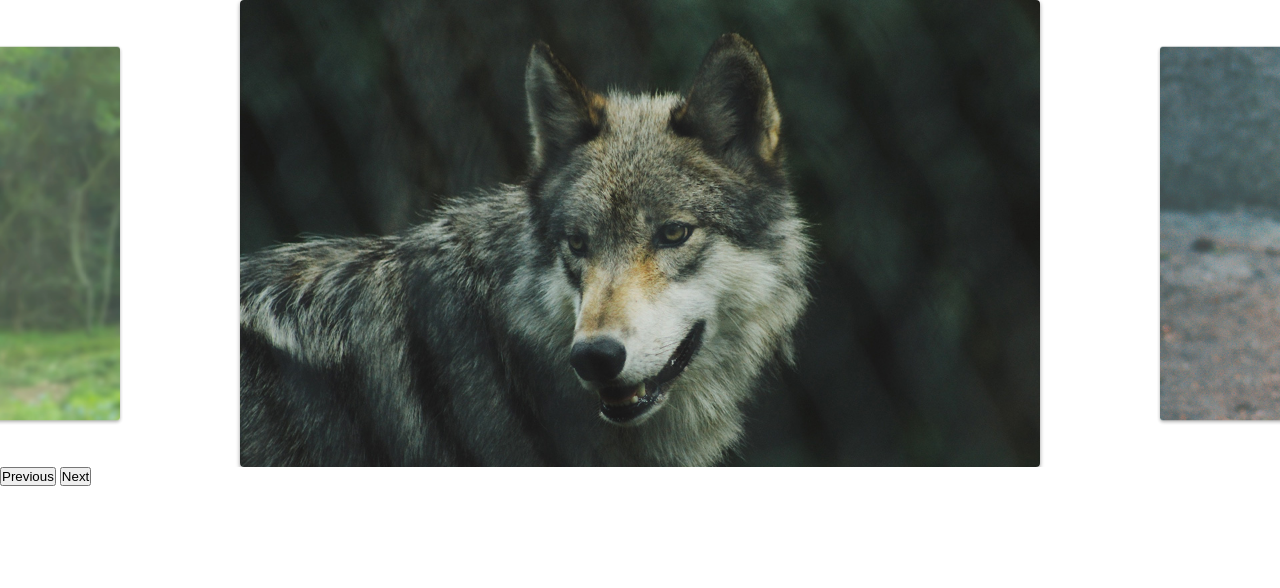
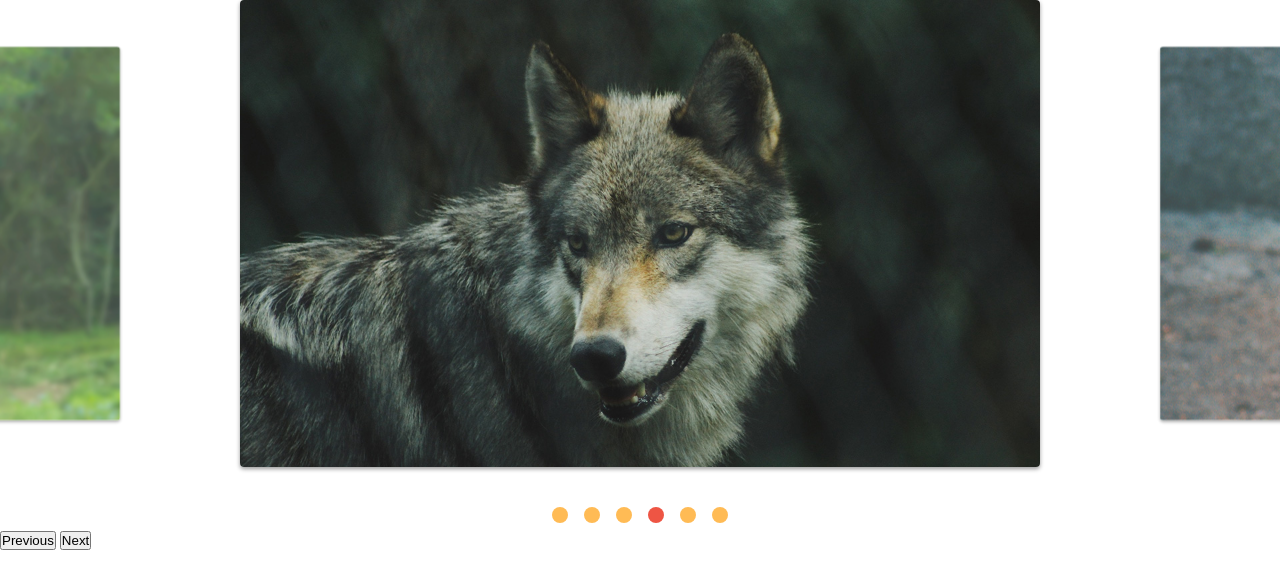
Before and after one commit to ViktorHugodev/slide-origamid, a plain HTML site: page index.html in a window 1280 px wide. Drawn offline with Linux system fonts and the light colour scheme.

Commit message:
adicionada pagicao por slide

```diff
--- a/css/style.css
+++ b/css/style.css
@@ -42,3 +42,24 @@ img {
 
 .arrow-nav button {
 }
+
+[data-control="slide"] {
+	display: flex;
+	justify-content: center;
+	margin-top: 2rem;
+}
+
+[data-control="slide"] li {
+	width:1rem;
+	height:1rem;
+	background: #fb5;
+	border-radius:50%;
+	overflow: hidden;
+	text-indent: -9999px;
+	margin: .5rem;
+	cursor: pointer;
+}
+[data-control="slide"] li:hover,
+[data-control="slide"] li.active {
+	background: #e54;
+}
--- a/js/script.js
+++ b/js/script.js
@@ -2,5 +2,6 @@ import {SlideNav} from './slide.js'
 
 const slide = new SlideNav('.slide', '.wrapper')
 slide.init()
+slide.addArrow('.prev', '.next')
 
-slide.addArrow('.prev', '.next')
+slide.addControl()
--- a/js/slide.js
+++ b/js/slide.js
@@ -10,6 +10,7 @@ export class Slide {
       startx: 0,
       movement: 0
     }
+    this.changeEvent = new Event('changeEvent')
   }
 
   transition(active) {
@@ -109,6 +110,7 @@ export class Slide {
     this.slidesIndexNav(index)
     this.dist.finalPosition = activeSlide.position
     this.changeActiveClass()
+    this.wrapper.dispatchEvent(this.changeEvent)
   }
 
   activePrevSlide() {
@@ -158,6 +160,10 @@ export class Slide {
 
 
 export class SlideNav extends Slide {
+  constructor(slide, wrapper) {
+    super(slide, wrapper)
+    this.bindControlEvents()
+  }
   addArrow(prev, next) {
     this.prevElement = document.querySelector(prev)
     this.nextElement = document.querySelector(next)
@@ -168,4 +174,39 @@ export class SlideNav extends Slide {
     this.prevElement.addEventListener('click', this.activePrevSlide)
     this.nextElement.addEventListener('click', this.activeNextSlide)
   }
+
+  createControl() {
+    const control = document.createElement('ul')
+    control.dataset.control = 'slide'
+    this.slideArray.forEach((item, index) => {
+      control.innerHTML += `<li><a href="#slide${index +1 }">${index + 1}</a></li>`
+    })
+    this.wrapper.appendChild(control)
+    return control
+  }
+
+  eventControl(item, index) {
+    item.addEventListener('click', (event) => {
+      event.preventDefault()
+      this.changeSlide(index)
+    })
+    this.wrapper.addEventListener('changeEvent', this.activeControlItem)
+  }
+
+  activeControlItem() {
+    this.controlArray.forEach(item => item.classList.remove(this.activeClass))
+    this.controlArray[this.index.active].classList.add(this.activeClass)
+  }
+
+  addControl(customControl) {
+    this.control = document.querySelector(customControl) || this.createControl()
+    this.controlArray = [...this.control.children]
+    this.activeControlItem()
+    this.controlArray.forEach(this.eventControl)
+  }
+
+  bindControlEvents() {
+    this.eventControl = this.eventControl.bind(this)
+    this.activeControlItem = this.activeControlItem.bind(this)
+  }
 }
```
